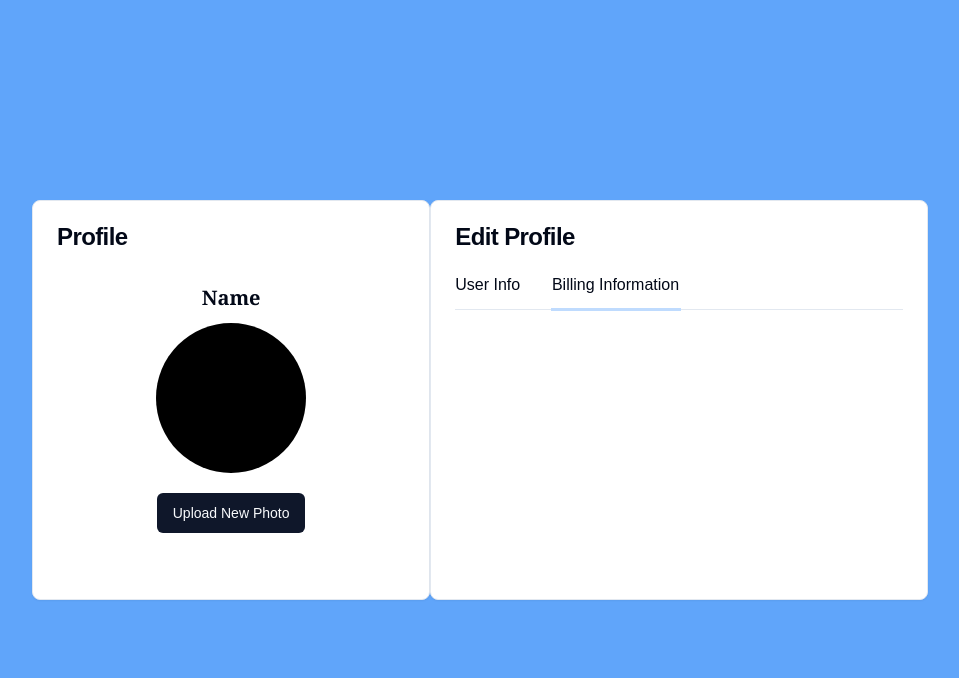
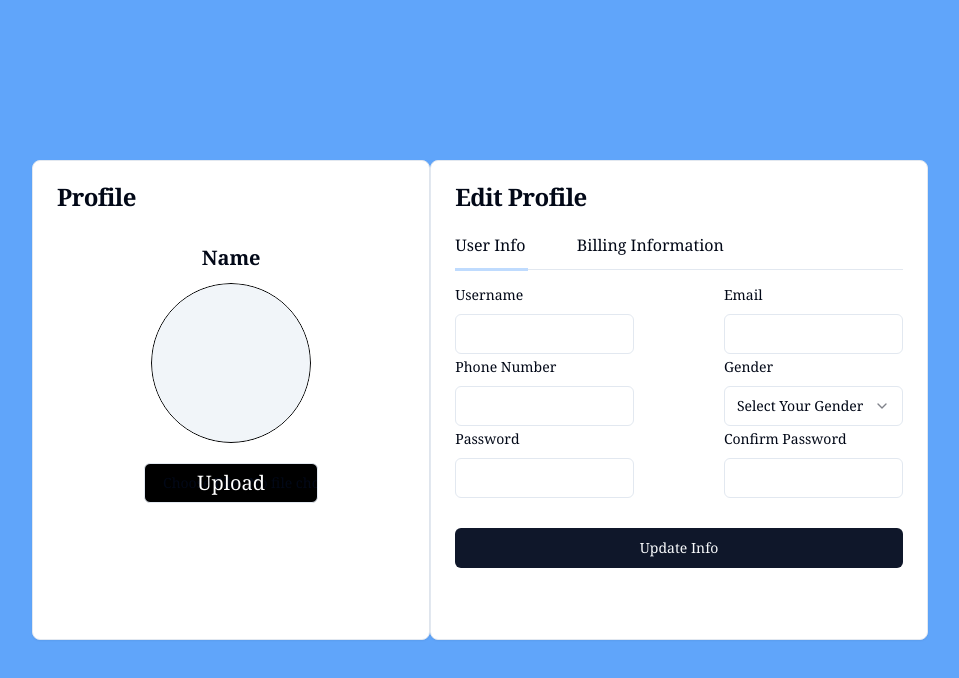
Before and after one commit to lLab-sy/eiei-se2, a Next.js app in the folder frontend/: page /user-profile in a window 1280 px wide. Shown: the top 678 px of the page, without its empty margins (160-1119 px from the left). Built offline with nearby package versions, Linux system fonts and the light colour scheme.

Commit message:
improve: basic img upload + form validation(Edit)

```diff
--- a/frontend/src/app/(logged-in)/user-profile/page.tsx
+++ b/frontend/src/app/(logged-in)/user-profile/page.tsx
@@ -21,16 +21,47 @@ import {
 import { Input } from "@/components/ui/input";
 import { zodResolver } from "@hookform/resolvers/zod";
 import Link from "next/link";
-import { useState } from "react";
+import { useRef, useState } from "react";
 import { useForm } from "react-hook-form";
 import { z } from "zod";
 import { Separator } from "@/components/ui/separator";
-import styles from './animation.module.css'
+import styles from "./animation.module.css";
+import { Label } from "@/components/ui/label";
+import Image from "next/image";
+import { Avatar, AvatarFallback, AvatarImage } from "@/components/ui/avatar";
+
+//missing
+//sort position form error
+//upload photo functionality
+// reponsive
 
 const formSchema = z.object({
+  username: z
+      .string()
+      .min(15, "Username must contain at least 15 characters")
+      .max(50, "Username must contain at most 50 characters")
+      .regex(new RegExp("^[^0-9]*$"), "Username must not contain number"),
   email: z.string().email().max(100, ""),
-  phone: z.string().min(9).max(9),
-  gender: z.enum(["Male", "Female", "Non-binary", "Other"]),
+  phone: z
+    .string()
+    .length(10, "Phone Number must contain exactly to 10 characters"),
+  gender: z.enum(["Male", "Female", "Non-Binary", "Other"]).optional(),
+  bank_account: z.string(),
+  payment_type: z.enum(["Credit/Debit", "QR_Code"], {
+    required_error: "Select Your Payment Type",
+  }),
+  card_name: z.string().optional(),
+  card_number: z.string().optional(),
+  password: z
+    .string()
+    .min(8, "Password must contain at least 8 characters")
+    .max(20, "Password must contain at most 20 characters")
+    .regex(new RegExp(".*[ -/:-@[-`{-~].*"), {
+      message: "Password should contain at least one special characters",
+    }),
+  confirmPassword: z.string(),
+
+
 });
 type formType = typeof formSchema;
 export default function UserPage() {
@@ -39,53 +70,117 @@ export default function UserPage() {
     defaultValues: {
       email: "",
       phone: "",
+      bank_account: "",
+      card_name: "",
+      card_number: "",
+      username: '',
+      password: '',
+      confirmPassword: '',
     },
   });
-  const [gender, setGender] = useState("");
-  const [click, setClick] = useState(false)
+  /*
+  Image
+
+  use axios to post into database return it back and use that image to show
+  */
+  const [click, setClick] = useState(true);
   // redux to dispatch changes
+  const [paymentState, setPaymentState] = useState("");
+  const handleSubmit = () => {
+    //dispatch to update each case or change only display to none else hidden
+    console.log(form.getValues());
+  };
+  const [img, setImageState] = useState({
+    image:''
+  })
+
+  const onImageChange = (e:any) => {
+    if(e.target.files && e.target.files[0]){
+      // setImgState(e.target.files[0])
+      setImageState({
+        image: URL.createObjectURL(e.target.files[0])
+      })
+      // console.log(e.target.files)
+    }
+  }
   return (
-    <main className="min-h-screen flex bg-blue-400 relative items-center justify-center">
-
-      <div className="flex justify-around w-[70%] h-[400px]">
-        <Card className='w-[400px]'>
+    <main className="font-serif min-h-screen flex bg-blue-400 relative items-center justify-center">
+      <div className="flex justify-around w-[70%] h-[60vh]">
+        <Card className="w-[400px]">
           <CardHeader>
             <CardTitle>Profile</CardTitle>
           </CardHeader>
-          <CardContent className='flex flex-col items-center'>
+          <CardContent className="flex flex-col items-center">
             <div className="text-xl font-serif font-bold flex justify-center h-[50px] items-center">
               Name
             </div>
-            <div className="bg-black w-[150px] h-[150px] rounded-full"></div>
-            <Button className='mt-5'>Upload New Photo</Button>
-
+            {/* <div className="bg-black w-[150px] h-[150px] rounded-full">
+              <Image src={} alt=''/>
+            </div> */}
+            <Avatar className='size-40'>
+              <AvatarImage src={img.image} alt=''/>
+              <AvatarFallback className="border border-black rounded-full"></AvatarFallback>
+            </Avatar>
+            <div className="w-[100%] flex justify-center">
+              <Input
+                id="picture"
+                type="file"
+                className="mt-5 bg-black w-[50%]  after:content-['Upload'] cursor-pointer after:text-white after:text-xl after:absolute relative after:left-[50%] after:translate-x-[-50%] after:translate-y-[-50%] after:top-[50%]"
+                placeholder="Upload New Photo"
+                onChange={onImageChange}
+              />
+            </div>
           </CardContent>
         </Card>
-        <Card className="w-[500px]">
-          <CardHeader className=''>
+        <Card className="w-[500px] relative">
+          <CardHeader className="">
             <CardTitle>Edit Profile</CardTitle>
           </CardHeader>
-          <CardContent className=" flex flex-col relative">
-          <div className="flex flex-row w-[50%] relative justify-between">
-              <Link href={""} onClick={() => setClick(true)} className={`${styles.divLine} hover:after:scale-x-100 after:bg-blue-200 after:content-[''] after:w-[30%] after:h-[3px] after:absolute after:bottom-[-60%] after:left-0 ${(click) ? 'after:scale-x-100' : 'after:scale-x-0'}`}>User Info</Link>
-              <Link href={""} onClick={() => setClick(false)} className={`${styles.divLines} hover:after:scale-x-100 cursor-pointer after:bg-blue-200 after:content-[''] after:w-[58%] after:h-[3px] after:absolute after:bottom-[-60%] after:left-[43%] ${(!click) ? 'after:scale-x-100' : 'after:scale-x-0'}`}>Billing Information</Link>
+          <CardContent className=" flex flex-col relative h-full">
+            <div className="flex flex-row w-[60%] relative justify-between">
+              <Link
+                href={""}
+                onClick={() => setClick(true)}
+                className={`${styles.divLine} hover:after:scale-x-100 after:bg-blue-200 after:content-[''] after:w-[27%] after:h-[3px] after:absolute after:bottom-[-60%] after:left-0 ${click ? "after:scale-x-100" : "after:scale-x-0"}`}
+              >
+                User Info
+              </Link>
+              <Link
+                href={""}
+                onClick={() => setClick(false)}
+                className={`${styles.divLines} hover:after:scale-x-100 cursor-pointer after:bg-blue-200 after:content-[''] after:w-[58%] after:h-[3px] after:absolute after:bottom-[-60%] after:left-[47%] ${!click ? "after:scale-x-100" : "after:scale-x-0"}`}
+              >
+                Billing Information
+              </Link>
             </div>
             <Separator className="my-3" />
-            {
-              (click) ? (<Form {...form}>
+            <Form {...form}>
+              <form
+                onSubmit={form.handleSubmit(handleSubmit)}
+                className="h-[80%]"
+              >
                 <fieldset
                   disabled={form.formState.isSubmitting}
-                  className="flex flex-row w-[100%] flex-wrap justify-between"
+                  className="h-[100%] flex items-start"
                 >
-                  <FormItem className="">
+                  <div
+                    className={`${click ? "" : "hidden"} flex flex-row w-[100%] flex-wrap justify-between `}
+                  >
+                    <FormField name='username' control={form.control} render={({field}) => (
+                      <FormItem className="w-[40%]">
                       <FormLabel>Username</FormLabel>
-                    <Input type="text" />
+                      <FormControl>
+                        <Input {...field} type="text" />
+                      </FormControl>
+                      <FormMessage />
                     </FormItem>
+                    )}/>
+
                     <FormField
                       control={form.control}
                       name="email"
                       render={({ field }) => (
-                      <FormItem>
+                        <FormItem className="w-[40%]">
                           <FormLabel>Email</FormLabel>
                           <FormControl>
                             <Input {...field} type="text" />
@@ -98,7 +193,7 @@ export default function UserPage() {
                       control={form.control}
                       name="phone"
                       render={({ field }) => (
-                      <FormItem>
+                        <FormItem className="w-[40%]">
                           <FormLabel>Phone Number</FormLabel>
                           <FormControl>
                             <Input {...field} type="text" />
@@ -107,28 +202,139 @@ export default function UserPage() {
                         </FormItem>
                       )}
                     />
-                  <FormItem className="flex flex-col justify-end">
-                    <FormLabel className=' flex items-center'>Gender</FormLabel>
-                    <Select onValueChange={setGender}>
-                      <SelectTrigger className="w-[180px]">
+                    <FormField
+                      name="gender"
+                      control={form.control}
+                      render={({ field }) => (
+                        <FormItem className=" w-[40%]">
+                          <FormLabel className="r">Gender</FormLabel>
+                          <FormControl>
+                            <Select
+                              onValueChange={field.onChange}
+                              value={field.value}
+                            >
+                              <SelectTrigger className="">
                                 <SelectValue placeholder="Select Your Gender" />
                               </SelectTrigger>
                               <SelectContent>
                                 <SelectGroup>
                                   <SelectItem value="Male">Male</SelectItem>
                                   <SelectItem value="Female">Female</SelectItem>
-                          <SelectItem value="Non-Binary">Non-Binary</SelectItem>
+                                  <SelectItem value="Non-Binary">
+                                    Non-Binary
+                                  </SelectItem>
                                   <SelectItem value="Other">Other</SelectItem>
                                 </SelectGroup>
                               </SelectContent>
                             </Select>
+                          </FormControl>
+                          <FormMessage />
                         </FormItem>
+                      )}
+                    />
+                    <FormField name="password" control={form.control} render={({field}) => (
+                      <FormItem className=" w-[40%]">
+                        <FormLabel>Password</FormLabel>
+                        <FormControl>
+                          <Input type='text' {...field}/>
+                        </FormControl>
+                        <FormMessage />
+                      </FormItem>
+                    )}/>
+                    <FormField name="confirmPassword" control={form.control} render={({field}) => (
+                      <FormItem className=" w-[40%]">
+                        <FormLabel>Confirm Password</FormLabel>
+                        <FormControl>
+                          <Input type='text' {...field}/>
+                        </FormControl>
+                        <FormMessage />
+                      </FormItem>
+                    )}/>
                     <FormItem className="flex flex-col w-[100%] h-[100px] justify-center">
-                    <Button>Update Info</Button>
+                      <Button type="submit">Update Info</Button>
                     </FormItem>
+                  </div>
+                  <div className={`${click ? "hidden" : ""} w-[100%] `}>
+                    <FormField
+                      name="bank_account"
+                      control={form.control}
+                      render={({ field }) => (
+                        <FormItem>
+                          <FormLabel>Bank Account</FormLabel>
+                          <FormControl>
+                            <Input type="text" {...field} />
+                          </FormControl>
+                          <FormMessage />
+                        </FormItem>
+                      )}
+                    />
+
+                    <FormField
+                      name="payment_type"
+                      control={form.control}
+                      render={({ field }) => (
+                        <FormItem>
+                          <FormLabel>Default Payment Type</FormLabel>
+                          <FormControl>
+                            <Select
+                              value={field.value}
+                              onValueChange={(e) => {
+                                field.onChange(e);
+                                setPaymentState(e);
+                              }}
+
+                              // {...form.register("payment_type")}
+                            >
+                              <SelectTrigger>
+                                <SelectValue placeholder="Select" />
+                              </SelectTrigger>
+                              <SelectContent>
+                                <SelectGroup>
+                                  <SelectItem value="QR_Code">
+                                    QR Code
+                                  </SelectItem>
+                                  <SelectItem value="Credit/Debit">
+                                    Credit/Debit
+                                  </SelectItem>
+                                </SelectGroup>
+                              </SelectContent>
+                            </Select>
+                          </FormControl>
+                          <FormMessage />
+                        </FormItem>
+                      )}
+                    />
+                    {/* <div>{paymentState}</div> */}
+                    {paymentState === "Credit/Debit" ? (
+                      <div className="  flex flex-col justify-around py-4 h-[200px]">
+                        <FormField
+                          name="card_name"
+                          control={form.control}
+                          render={({ field }) => (
+                            <FormItem>
+                              <FormLabel>Name on card</FormLabel>
+                              <Input type="text" />
+                            </FormItem>
+                          )}
+                        />
+                        <FormField
+                          name="card_number"
+                          control={form.control}
+                          render={({ field }) => (
+                            <FormItem>
+                              <FormLabel>Card Number</FormLabel>
+                              <Input type="text" />
+                            </FormItem>
+                          )}
+                        />
+                      </div>
+                    ) : (
+                      <div></div>
+                    )}
+                  </div>
                 </fieldset>
-              </Form>) : (<div></div>)
-            }
+              </form>
+            </Form>
           </CardContent>
         </Card>
       </div>
--- /dev/null
+++ b/frontend/src/components/ui/avatar.tsx
@@ -0,0 +1,50 @@
+"use client"
+
+import * as React from "react"
+import * as AvatarPrimitive from "@radix-ui/react-avatar"
+
+import { cn } from "@/lib/utils"
+
+const Avatar = React.forwardRef<
+  React.ElementRef<typeof AvatarPrimitive.Root>,
+  React.ComponentPropsWithoutRef<typeof AvatarPrimitive.Root>
+>(({ className, ...props }, ref) => (
+  <AvatarPrimitive.Root
+    ref={ref}
+    className={cn(
+      "relative flex h-10 w-10 shrink-0 overflow-hidden rounded-full",
+      className
+    )}
+    {...props}
+  />
+))
+Avatar.displayName = AvatarPrimitive.Root.displayName
+
+const AvatarImage = React.forwardRef<
+  React.ElementRef<typeof AvatarPrimitive.Image>,
+  React.ComponentPropsWithoutRef<typeof AvatarPrimitive.Image>
+>(({ className, ...props }, ref) => (
+  <AvatarPrimitive.Image
+    ref={ref}
+    className={cn("aspect-square h-full w-full", className)}
+    {...props}
+  />
+))
+AvatarImage.displayName = AvatarPrimitive.Image.displayName
+
+const AvatarFallback = React.forwardRef<
+  React.ElementRef<typeof AvatarPrimitive.Fallback>,
+  React.ComponentPropsWithoutRef<typeof AvatarPrimitive.Fallback>
+>(({ className, ...props }, ref) => (
+  <AvatarPrimitive.Fallback
+    ref={ref}
+    className={cn(
+      "flex h-full w-full items-center justify-center rounded-full bg-muted",
+      className
+    )}
+    {...props}
+  />
+))
+AvatarFallback.displayName = AvatarPrimitive.Fallback.displayName
+
+export { Avatar, AvatarImage, AvatarFallback }
```
Also changed, not shown: 1 other file (tests, documents, lock files or other folders). Lines whose indentation alone changed are shown as unchanged.
